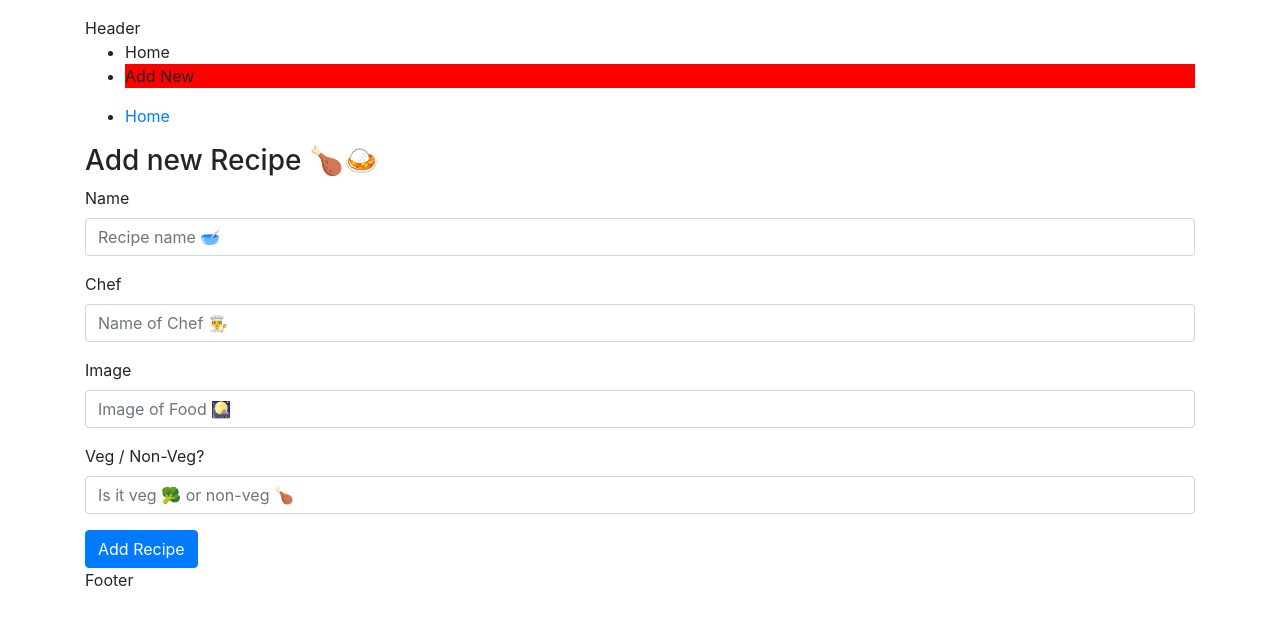
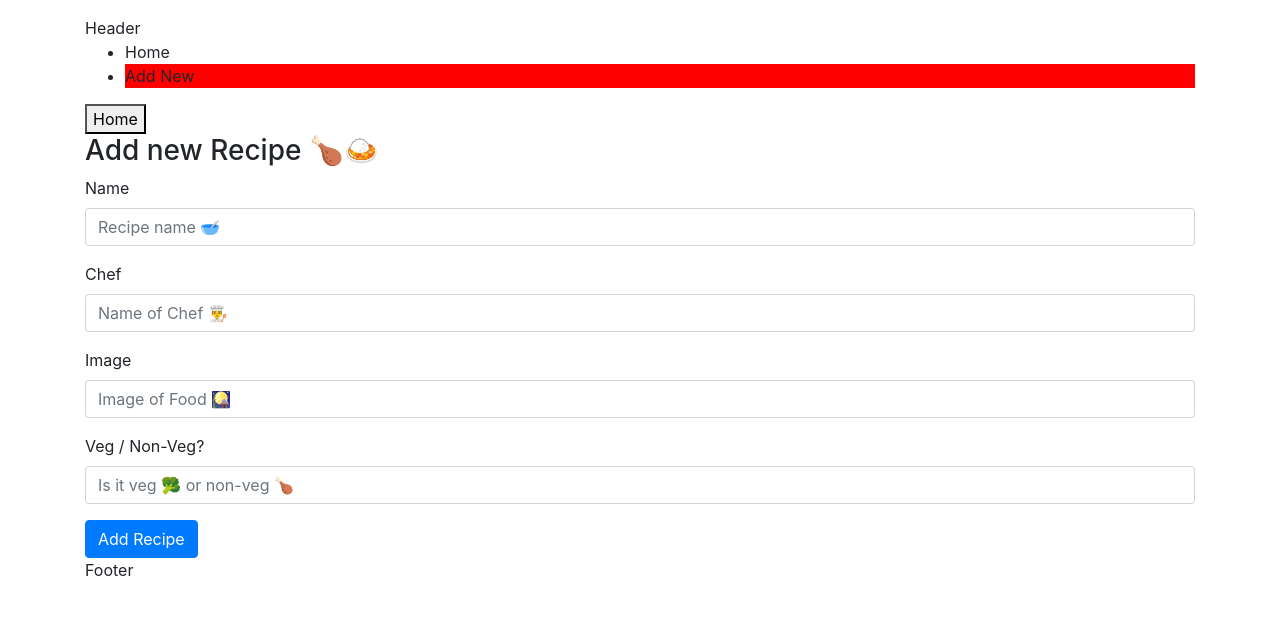
Before and after one commit to jaymehtasa/ng-fasttrack, an Angular app: page /add-new in a window 1280 px wide. Shown: the top 624 px of the page. Built offline with nearby package versions, Linux system fonts and the light colour scheme.

Commit message:
Programmatically navigate using relative path

```diff
--- a/src/app/app.module.ts
+++ b/src/app/app.module.ts
@@ -11,6 +11,7 @@ import { HomeComponentComponent } from './home-component/home-component.componen
 
 const appRoute: Routes = [
   { path: '', component: HomeComponentComponent },
+  { path: 'home', component: HomeComponentComponent },
   { path: 'add-new', component: NewRecipeComponent }
 ];
 
--- a/src/app/new-recipe/new-recipe.component.html
+++ b/src/app/new-recipe/new-recipe.component.html
@@ -1,7 +1,5 @@
 <div>
-  <ul>
-    <li><a routerLink="/">Home</a></li>
-  </ul>
+  <button (click)="onHomeClicked()">Home</button>
   <h3> Add new Recipe 🍗🍛</h3>
   <div class="form-group">
     <label>Name</label>
--- a/src/app/new-recipe/new-recipe.component.ts
+++ b/src/app/new-recipe/new-recipe.component.ts
@@ -1,6 +1,8 @@
 import { Component, OnInit, EventEmitter, Output } from '@angular/core';
 import { Recipe } from '../recipe';
 import { RecipeManagerService } from '../recipe-manager.service';
+import { Router, ActivatedRoute } from '@angular/router';
+import { Route } from '@angular/compiler/src/core';
 
 @Component({
   selector: 'app-new-recipe',
@@ -15,7 +17,7 @@ export class NewRecipeComponent implements OnInit {
   name;
   type;
   image;
-  constructor(private recipeManagerService: RecipeManagerService) { }
+  constructor(private recipeManagerService: RecipeManagerService, private router: Router, private route: ActivatedRoute) { }
 
   ngOnInit() {
   }
@@ -27,4 +29,8 @@ export class NewRecipeComponent implements OnInit {
       type: this.type
     });
   }
+
+  onHomeClicked() {
+    this.router.navigate(['home'], { relativeTo: this.route });
+  }
 }
```
